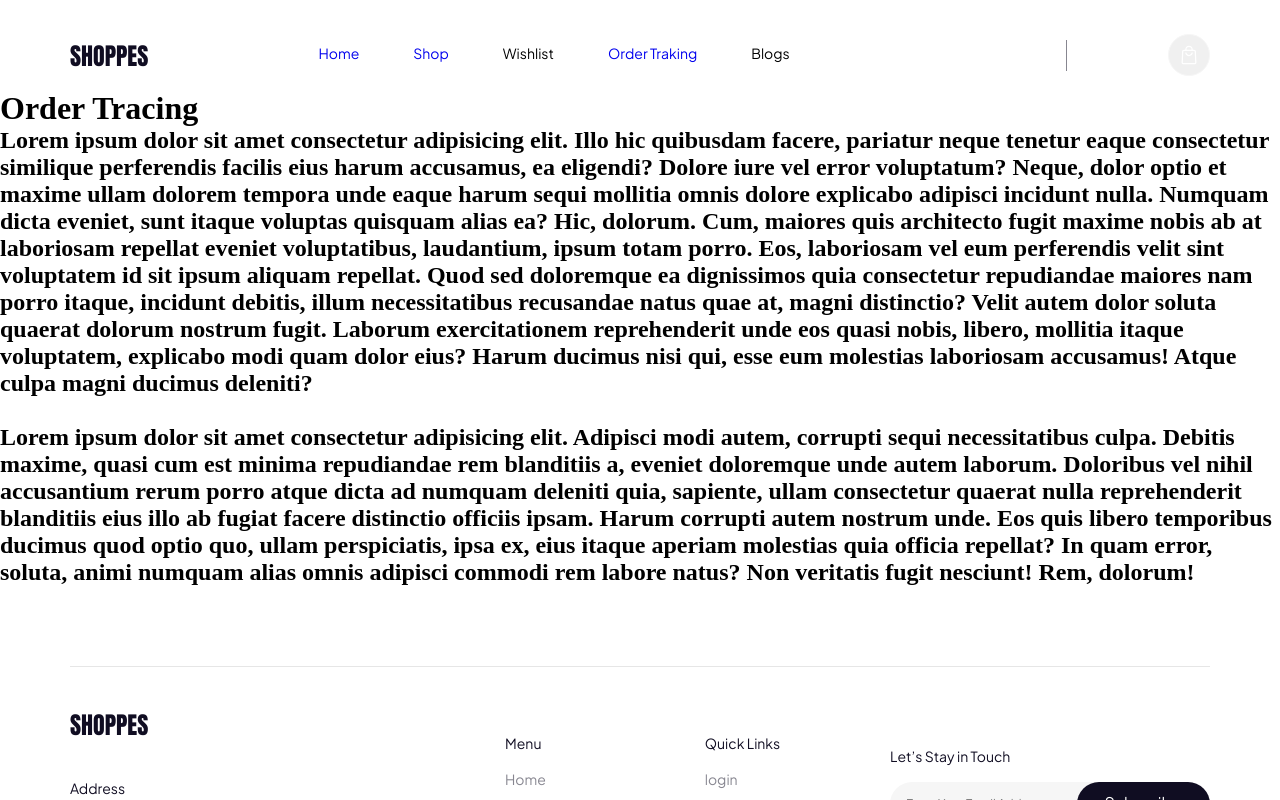
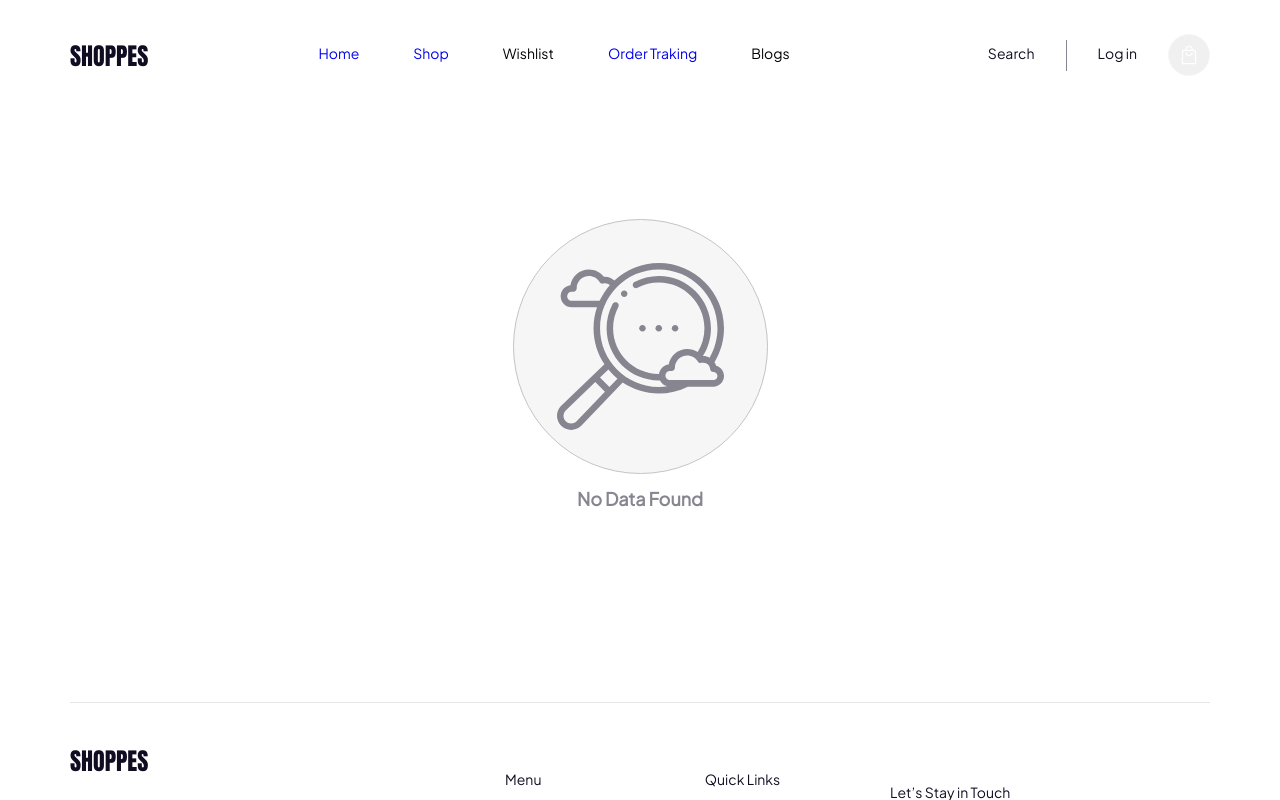
Before and after one commit to Muhammadali0210/shopping, a Vue app: page /orderTraching in a window 1280 px wide. Shown: the top 800 px of the page. Built offline with nearby package versions, Linux system fonts and the light colour scheme.

Commit message:
Order Tracing finished

```diff
--- a/src/App.vue
+++ b/src/App.vue
@@ -14,7 +14,7 @@ export default{
   components:{
     Navbar,
     Footer
-},
+  },
   data() {
     return {
       product: [
--- a/src/assets/color.css
+++ b/src/assets/color.css
@@ -18,6 +18,7 @@
   --grey-66: #66707A;
   --grey-43: #434E58;
   --grey-1f: #1F2C37;
+  --grey-c4: #C4C4C4;
 }
 
 .text-black{
--- a/src/assets/main.css
+++ b/src/assets/main.css
@@ -58,6 +58,22 @@ button{
 
 }
 
+.main-description{
+  color: var(--grey-87);
+  text-align: center;
+  font-family: PlusJakartaSans;
+  font-size: 14px;
+  font-style: normal;
+  font-weight: 400;
+  line-height: 32px;
+}
+
+.space{
+  width: 100%;
+  /* background-color: #9a3333; */
+  height: 108px;
+}
+
 @media (max-width: 1920px) {
   .container{
     width: 1300px;
@@ -87,6 +103,10 @@ button{
     line-height: 40px;
     padding: 64px 0 48px;
   }
+  .main-description{
+    font-size: 12px;
+    line-height: 24px;
+  }
 }
 
 @media (max-width: 500px) {
--- a/src/assets/text.css
+++ b/src/assets/text.css
@@ -48,6 +48,12 @@
     font-family: PlusJakartaSans;
     color: var(--black);
 }
+.text-fz18-lh22-fw600-p{
+    font-size: 18px;
+    line-height: 22px;
+    font-weight: 600;
+    font-family: PlusJakartaSans;
+}
 .text-fz16-lh20-fw700-p{
     font-size: 16px;
     line-height: 20px;
--- a/src/components/Navbar.vue
+++ b/src/components/Navbar.vue
@@ -31,10 +31,10 @@
                         <div class="search_icon">
                             <img src="../icons/search.svg" alt="search">
                         </div>
-                        <span class="text-fz14-lh24-fw500-p text-white">Search</span>
+                        <span class="text-fz14-lh24-fw500-p text-black">Search</span>
                     </div>
                     <div class="nav_line"></div>
-                    <div class="login-line-link cursor text-fz14-lh24-fw500-p text-white" @click="active = !active">
+                    <div class="login-line-link cursor text-fz14-lh24-fw500-p text-black" @click="active = !active">
                         Log in
                     </div>
                     <div class="bag_icon cursor">
--- a/src/components/order-tracking/OrderTracking.vue
+++ b/src/components/order-tracking/OrderTracking.vue
@@ -1,22 +1,88 @@
 <template>
-    <div>
-        <br><br><br><br><br>
-        <h1>Order Tracing</h1>
+    <div class="container">
+        <div class="order-wrapper">
+            <div class="order-content" v-if="order">
+                <div class="main-title">Order Tracking</div>
+                <div class="main-description">
+                    To track your order please enter your Order ID in the box below and press the "Track" button. This was given to you on your receipt and in the confirmation email you should have received.
+                </div>
+                <form action="#">
+                    <Input label="Order Tracking" type="email"/>
+                    <Input label="Billing Email" type="text"/>
+                    <PrimaryButton>Track</PrimaryButton>
+                </form>
 
-        <h2>Lorem ipsum dolor sit amet consectetur adipisicing elit. Illo hic quibusdam facere, pariatur neque tenetur eaque consectetur similique perferendis facilis eius harum accusamus, ea eligendi? Dolore iure vel error voluptatum?
-        Neque, dolor optio et maxime ullam dolorem tempora unde eaque harum sequi mollitia omnis dolore explicabo adipisci incidunt nulla. Numquam dicta eveniet, sunt itaque voluptas quisquam alias ea? Hic, dolorum.
-        Cum, maiores quis architecto fugit maxime nobis ab at laboriosam repellat eveniet voluptatibus, laudantium, ipsum totam porro. Eos, laboriosam vel eum perferendis velit sint voluptatem id sit ipsum aliquam repellat.
-        Quod sed doloremque ea dignissimos quia consectetur repudiandae maiores nam porro itaque, incidunt debitis, illum necessitatibus recusandae natus quae at, magni distinctio? Velit autem dolor soluta quaerat dolorum nostrum fugit.
-        Laborum exercitationem reprehenderit unde eos quasi nobis, libero, mollitia itaque voluptatem, explicabo modi quam dolor eius? Harum ducimus nisi qui, esse eum molestias laboriosam accusamus! Atque culpa magni ducimus deleniti?
-        <br><br>
-        Lorem ipsum dolor sit amet consectetur adipisicing elit. Adipisci modi autem, corrupti sequi necessitatibus culpa. Debitis maxime, quasi cum est minima repudiandae rem blanditiis a, eveniet doloremque unde autem laborum. Doloribus vel nihil accusantium rerum porro atque dicta ad numquam deleniti quia, sapiente, ullam consectetur quaerat nulla reprehenderit blanditiis eius illo ab fugiat facere distinctio officiis ipsam. Harum corrupti autem nostrum unde. Eos quis libero temporibus ducimus quod optio quo, ullam perspiciatis, ipsa ex, eius itaque aperiam molestias quia officia repellat? In quam error, soluta, animi numquam alias omnis adipisci commodi rem labore natus? Non veritatis fugit nesciunt! Rem, dolorum!</h2>
+            </div>
+            <DataNotFound v-else dataImg="../src/icons/oreder-not-found.svg" dataText="No Data Found"/>
+        </div>
     </div>
 </template>
 <script>
 export default {
-
+    data() {
+        return {
+            order: false,
+        }
+    },
 }
 </script>
-<style>
+<style scoped>
+.order-wrapper{
+    width: 100%;
+    height: 514px;
+    /* padding-bottom: 80px; */
+    /* padding-top: 52px; */
+    display: flex;
+    justify-content: center;
+    align-items: center;
+}
+.order-content{
+    width: 440px;
+    /* margin: 300px   ; */
+    height: auto;
+    /* border: 1px solid red; */
+}
+.order-content .main-title{
+    padding: 0;
+}
+.order-content .main-description{
+    padding: 24px 0 32px;
+}
+@media (max-width: 992px) {
+    .order-content .main-description{
+        padding: 24px 0;
+    }
+    .order-wrapper{
+        height: 414px;
+        padding-top: 50px;
+    }
+}
+@media (max-width: 500px){
+    .order-content{
+        width: 100%;
+    }
+}
+
+/* order not found */
+
+.oreder-not-found_img{
+    width: 255px;
+    height: 255px;
+    border-radius: 50%;
+    border: 1px solid var(--grey-c4);
+    display: flex;
+    align-items: center;
+    justify-content: center;
+    background-color: var(--grey-f6);
+}
+.oreder-not-found_img img{
+    background-position: center center;
+    /* width: 100%; */
+    /* height: 100%; */
+}
+.oreder-not-found_text{
+    text-align: center;
+    margin-top: 16px;
+}
 
 </style>
--- a/src/components/shop/Shop.vue
+++ b/src/components/shop/Shop.vue
@@ -1,7 +1,14 @@
 <template>
     <div>
-       <br><br><br>
-       <h2>Shop page</h2>
+        <h1>Shop</h1>
+
+        <h2>Lorem ipsum dolor sit amet consectetur adipisicing elit. Illo hic quibusdam facere, pariatur neque tenetur eaque consectetur similique perferendis facilis eius harum accusamus, ea eligendi? Dolore iure vel error voluptatum?
+        Neque, dolor optio et maxime ullam dolorem tempora unde eaque harum sequi mollitia omnis dolore explicabo adipisci incidunt nulla. Numquam dicta eveniet, sunt itaque voluptas quisquam alias ea? Hic, dolorum.
+        Cum, maiores quis architecto fugit maxime nobis ab at laboriosam repellat eveniet voluptatibus, laudantium, ipsum totam porro. Eos, laboriosam vel eum perferendis velit sint voluptatem id sit ipsum aliquam repellat.
+        Quod sed doloremque ea dignissimos quia consectetur repudiandae maiores nam porro itaque, incidunt debitis, illum necessitatibus recusandae natus quae at, magni distinctio? Velit autem dolor soluta quaerat dolorum nostrum fugit.
+        Laborum exercitationem reprehenderit unde eos quasi nobis, libero, mollitia itaque voluptatem, explicabo modi quam dolor eius? Harum ducimus nisi qui, esse eum molestias laboriosam accusamus! Atque culpa magni ducimus deleniti?
+        <br><br>
+        Lorem ipsum dolor sit amet consectetur adipisicing elit. Adipisci modi autem, corrupti sequi necessitatibus culpa. Debitis maxime, quasi cum est minima repudiandae rem blanditiis a, eveniet doloremque unde autem laborum. Doloribus vel nihil accusantium rerum porro atque dicta ad numquam deleniti quia, sapiente, ullam consectetur quaerat nulla reprehenderit blanditiis eius illo ab fugiat facere distinctio officiis ipsam. Harum corrupti autem nostrum unde. Eos quis libero temporibus ducimus quod optio quo, ullam perspiciatis, ipsa ex, eius itaque aperiam molestias quia officia repellat? In quam error, soluta, animi numquam alias omnis adipisci commodi rem labore natus? Non veritatis fugit nesciunt! Rem, dolorum!</h2>
     </div>
 </template>
 <script>
--- a/src/router/index.js
+++ b/src/router/index.js
@@ -1,5 +1,6 @@
 import { createRouter, createWebHistory } from 'vue-router'
 import HomeView from '../views/HomeView.vue'
+import Shop from '../views/ShopView.vue'
 
 const router = createRouter({
   history: createWebHistory(import.meta.env.BASE_URL),
@@ -12,7 +13,7 @@ const router = createRouter({
     {
       path: '/shop',
       name: 'shop',
-      component: () => import('../views/ShopView.vue')
+      component: Shop
     },
     {
       path: '/orderTraching',
--- /dev/null
+++ b/src/ui-components/DataNotFound.vue
@@ -0,0 +1,37 @@
+<template>
+    <div class="order-not-found">
+        <div class="data-not-found_img">
+            <img :src="dataImg" alt="img">
+        </div>
+        <div class="data-not-found_text text-fz18-lh22-fw600-p text-grey">{{ dataText }}</div>
+    </div>
+</template>
+<script>
+export default {
+    name: "DataNotFound",
+    props:{
+        dataImg: String,
+        dataText: String
+    }
+}
+</script>
+<style scoped>
+
+.data-not-found_img{
+    width: 255px;
+    height: 255px;
+    border-radius: 50%;
+    border: 1px solid var(--grey-c4);
+    display: flex;
+    align-items: center;
+    justify-content: center;
+    background-color: var(--grey-f6);
+}
+.data-not-found_img img{
+    background-position: center center;
+}
+.data-not-found_text{
+    text-align: center;
+    margin-top: 16px;
+}
+</style>
--- a/src/ui-components/index.js
+++ b/src/ui-components/index.js
@@ -9,5 +9,18 @@ import Toggle from './Toggle.vue'
 import Check from './Check.vue'
 import FormCheck from './FormCheck.vue'
 import InputPasswoed from './InputPassword.vue'
+import DataNotFound from './DataNotFound.vue'
 
-export default[Input, Logo, Textarea, PrimaryButton, SecondaryButton, TertiaryButton, StateButton, Toggle, Check, InputPasswoed, FormCheck]
+export default[Input,
+    Logo,
+    Textarea,
+    PrimaryButton,
+    SecondaryButton,
+    TertiaryButton,
+    StateButton,
+    Toggle,
+    Check,
+    InputPasswoed,
+    FormCheck,
+    DataNotFound
+]
--- a/src/views/OrderTrackingView.vue
+++ b/src/views/OrderTrackingView.vue
@@ -1,4 +1,5 @@
 <template>
+    <div class="space"></div>
     <OrderTracking />
 </template>
 <script>
--- a/src/views/ShopView.vue
+++ b/src/views/ShopView.vue
@@ -1,14 +1,11 @@
 <template>
+    <div class="space"></div>
     <Shop />
 </template>
 <script>
 import Shop from '../components/shop/Shop.vue';
+
 export default {
-    comments: {
-        Shop,
-    },
+    components: { Shop }
 }
 </script>
-<style>
-
-</style>
```
Also changed, not shown: src/icons/oreder-not-found.svg (added).
